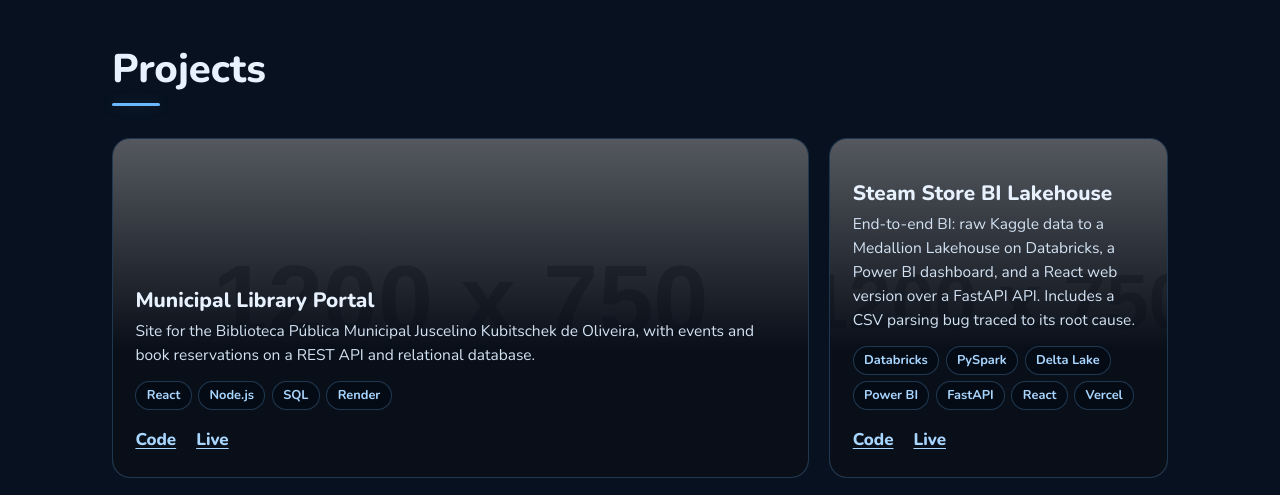
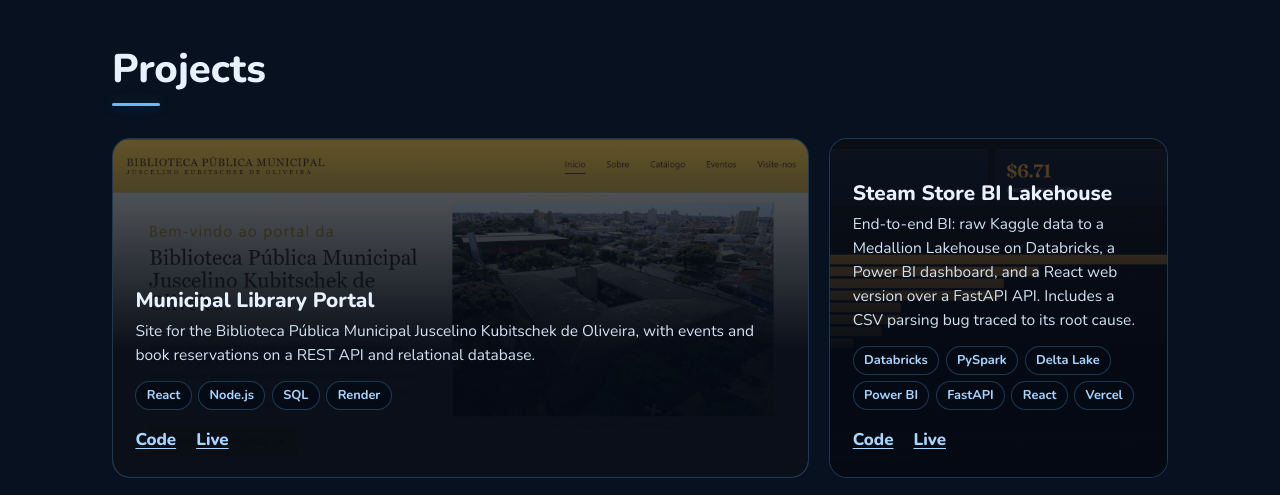
Before and after one commit to pedrowsxz/portfolio, a plain HTML site: page index.html in a window 1280 px wide. Shown: the part 2020-2515 px from the top of the page. Drawn offline with nearby package versions, Linux system fonts and the light colour scheme; placeholder pictures from the web are drawn by us.

Commit message:
adjust to update

```diff
--- a/index.html
+++ b/index.html
@@ -301,7 +301,7 @@ footer{background:var(--bg-alt);padding:2rem 0;border-top:1px solid var(--line);
 
       <article class="card feat">
         <!-- REPLACE: Library portal card background, 1200x750 px, 16:10 -->
-        <img src="https://placehold.co/1200x750/050b16/6cb8ff?text=Library+Portal" width="1200" height="750" alt="" loading="lazy">
+        <img src="icons/biblioteca.png" width="1200" height="750" alt="" loading="lazy">
         <div class="body">
           <h3>Municipal Library Portal</h3>
           <p>Site for the Biblioteca Pública Municipal Juscelino Kubitschek de Oliveira, with events and book reservations on a REST API and relational database.</p>
@@ -312,7 +312,7 @@ footer{background:var(--bg-alt);padding:2rem 0;border-top:1px solid var(--line);
 
       <article class="card">
         <!-- REPLACE: Steam BI project card background, 1200x750 px, 16:10 -->
-        <img src="https://placehold.co/1200x750/050b16/6cb8ff?text=Steam+BI+Lakehouse" width="1200" height="750" alt="" loading="lazy">
+        <img src="icons/steamda.png" width="1200" height="750" alt="" loading="lazy">
         <div class="body">
           <h3>Steam Store BI Lakehouse</h3>
           <p>End-to-end BI: raw Kaggle data to a Medallion Lakehouse on Databricks, a Power BI dashboard, and a React web version over a FastAPI API. Includes a CSV parsing bug traced to its root cause.</p>
@@ -461,7 +461,7 @@ footer{background:var(--bg-alt);padding:2rem 0;border-top:1px solid var(--line);
       </form>
       <aside class="side" aria-label="Contact details">
         <!-- REPLACE: contact photo, 400x400 px, square (shown as a circle) -->
-        <img class="avatar" src="https://placehold.co/400x400/050b16/6cb8ff?text=Photo" width="400" height="400" alt="Pedro de Souza Carvalho">
+        <img class="avatar" src="icons/profile.png" width="400" height="400" alt="Pedro de Souza Carvalho">
         <ul class="info">
           <li>Pedro de Souza Carvalho</li>
           <li>Uberlândia, MG</li><!-- confirm this is the location you want shown -->
```
Also changed, not shown: icons/biblioteca.png (added), icons/steamda.png (added), 2 other files.
